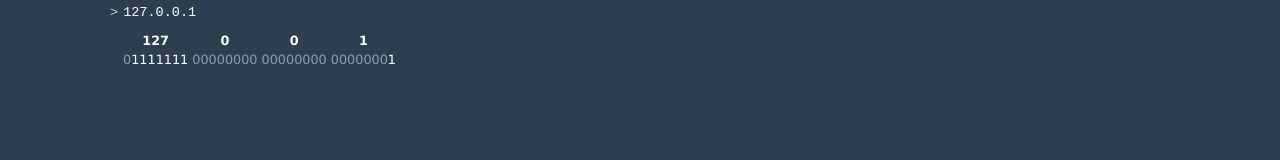
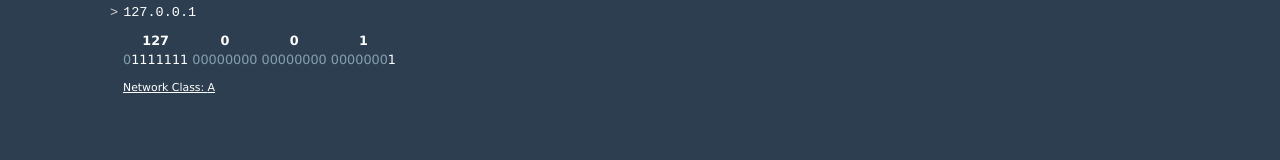
Before and after one commit to BorysLevytskyi/BitwiseCmd, a React (Create React App) app: page / in a window 1280 px wide. Shown: the part 127-287 px from the top of the page. Built offline with nearby package versions, Linux system fonts and the light colour scheme.

Commit message:
Add network class detection

```diff
--- a/src/commands.ts
+++ b/src/commands.ts
@@ -2,7 +2,7 @@ import HelpResult from './models/HelpResult';
 import AboutResult from './models/AboutResult';
 import UnknownCommandResult from './models/UnknownCommandResult';
 import ExpressionResult from './models/ExpressionResult';
-import ErrorResult from './models/ErrorResult';
+import {UnhandledErrorResult, ErrorResult} from './models/ErrorResults';
 import WahtsnewResult from './models/WhatsnewResult';
 import StringResult from './models/StringResult';
 import * as expression from './expression/expression';
@@ -10,7 +10,7 @@ import uuid from 'uuid/v4';
 import { CommandInput, CmdShell } from './core/cmd';
 import { ExpressionInput } from './expression/expression-interfaces';
 import AppState from './core/AppState';
-import {ipAddressParser} from './ipaddress/ip'
+import {InvalidIpAddress, IpAddress, ipAddressParser} from './ipaddress/ip'
 import IpAddressResult from './models/IpAddressResult';
 
 export default {
@@ -40,7 +40,12 @@ export default {
             canHandle: (input:string) => ipAddressParser.parse(input) != null,
             handle: function(c: CommandInput) {
                 var ipAddress = ipAddressParser.parse(c.input);
-                appState.addCommandResult(new IpAddressResult(c.input, ipAddress!));
+
+                if(ipAddress instanceof IpAddress)
+                    appState.addCommandResult(new IpAddressResult(c.input, ipAddress as IpAddress));
+
+                if(ipAddress instanceof InvalidIpAddress)
+                    appState.addCommandResult(new ErrorResult(c.input, `${c.input} value doesn't fall within the valid range of the IP address space`))
             }
         })
 
@@ -59,6 +64,6 @@ export default {
             handle: (c: CommandInput) => appState.addCommandResult(new UnknownCommandResult(c.input))
         });
 
-        cmd.onError((input: string, err: Error) => appState.addCommandResult(new ErrorResult(input, err)));
+        cmd.onError((input: string, err: Error) => appState.addCommandResult(new UnhandledErrorResult(input, err)));
     }
  }
--- a/src/components/DisplayResultView.tsx
+++ b/src/components/DisplayResultView.tsx
@@ -7,7 +7,7 @@ import ExpressionResult from '../models/ExpressionResult';
 import BitwiseOperationExpressionView from './results/expressions/BitwiseOperationExpressionView';
 import WhatsnewResult from '../models/WhatsnewResult';
 import WhatsnewResultView from './results/WhatsNewResultView';
-import ErrorResult from '../models/ErrorResult';
+import {UnhandledErrorResult, ErrorResult} from '../models/ErrorResults';
 import StringResult from '../models/StringResult';
 import IpAddressView from './results/IpAddressView';
 
@@ -56,9 +56,15 @@ export default class DisplayResult extends React.Component<DisplayResultProps> {
             return <p>{result.value}</p>
         }
 
+        if (result instanceof UnhandledErrorResult) {
+            return <div className="result">
+                    <div className="error">(X_X) Ooops.. Something ain' right: <strong>{result.error.message}</strong></div>
+               </div>
+        }
+
         if (result instanceof ErrorResult) {
             return <div className="result">
-                    <div className="error">(X_X) Ooops.. Something ain' right: <strong>{result.error.message}</strong></div>
+                    <div className="error">{result.errorMessage}</div>
                </div>
         }
 
--- /dev/null
+++ b/src/components/results/IpAddressView.css
@@ -0,0 +1 @@
+.ip-address-info { padding-top: 1em; font-size: 0.85em; vertical-align: middle;}
--- a/src/components/results/IpAddressView.tsx
+++ b/src/components/results/IpAddressView.tsx
@@ -1,8 +1,8 @@
 import React from 'react';
-import { IpAddress, OctetNumber } from '../../ipaddress/ip';
+import { IpAddress, OctetNumber, getNetworkClass } from '../../ipaddress/ip';
 import formatter from '../../core/formatter'
 import BinaryStringView from './BinaryString';
-
+import './IpAddressView.css';
 type IpAddressViewProps = {
     ipAddress: IpAddress
 };
@@ -31,23 +31,14 @@ export class IpAddressView extends React.Component<IpAddressViewProps>
                         <td>{this.bin(ip.thirdByte, 3)}</td>
                         <td>{this.bin(ip.fourthByte, 4)}</td>
                     </tr>
+                    <tr>
+                        <td colSpan={2} className="ip-address-info">
+                            <a href="https://www.wikiwand.com/en/Classful_network" target="_blank">Network Class: {getNetworkClass(this.props.ipAddress).toUpperCase()}</a>
+                        </td>
+                    </tr>
                 </tbody>
             </table>
-
         </div>
-    }
-
-    octet(number: number, octetNumber: OctetNumber) {
-        return <tr>
-        <td>{number}</td>
-            <td>
-                <BinaryStringView
-                    binaryString={fmt(number)}
-                    emphasizeBytes={false}
-                    allowFlipBits={true}
-                    onFlipBit={e => this.onFlippedBit(e.newBinaryString, octetNumber)} />
-            </td>
-        </tr>
     }
 
     bin(value: number, octetNumber: OctetNumber) {
--- a/src/ipaddress/ip.ts
+++ b/src/ipaddress/ip.ts
@@ -1,20 +1,36 @@
-const ipV4Rregex = /^([0-9]{1,3})\.([0-9]{1,3})\.([0-9]{1,3})\.([0-9]{1,3})$/;
+import formatter from '../core/formatter';
+
 
 export type OctetNumber = 1 | 2 | 3 | 4;
+export type NetworkClass = 'a' | 'b' | 'c' | 'd' | 'e';
 
+const ipV4Rregex = /^([0-9]{1,3})\.([0-9]{1,3})\.([0-9]{1,3})\.([0-9]{1,3})$/;
 const ipAddressParser = {
-    parse: function(input: string) : IpAddress | null {
+    parse: function(input: string) : IpAddress | InvalidIpAddress | null {
         const matches = ipV4Rregex.exec(input);
 
         if(matches == null || matches.length === 0)
             return null;
 
-        return new IpAddress(
-            parseInt(matches[1]),
-            parseInt(matches[2]),
-            parseInt(matches[3]),
-            parseInt(matches[4]),
-        )
+        const invalid = (n: number) => n < 0 || n > 255;
+
+        const first = parseInt(matches[1]);
+        const second = parseInt(matches[2]);
+        const third = parseInt(matches[3]);
+        const fourth = parseInt(matches[4]);
+
+        if(invalid(first) || invalid(second) || invalid(third) || invalid(fourth))
+            return new InvalidIpAddress(input);
+
+
+        return new IpAddress(first, second, third, fourth)
+    }
+}
+
+export class InvalidIpAddress {
+    input: string;
+    constructor(input: string) {
+        this.input = input;
     }
 }
 
@@ -54,4 +70,34 @@ export class IpAddress {
     }
 }
 
-export {ipAddressParser};
+
+
+const getNetworkClass = function (ipAddress: IpAddress) : NetworkClass {
+    const byte = ipAddress.firstByte;
+    const bineryRep = formatter.formatString(ipAddress.firstByte, 'bin');
+
+    const firstBitOne = (byte & 128) === 128;
+    const firstBitZero = (byte & 128) === 0;
+    const secondBitOne = (byte & 64) === 64;
+
+    const thirdBitOne = (byte & 32) === 32;
+    const thirdBitZero = (byte & 32) === 0;
+
+    const forthBitZero = (byte & 16) === 0;
+    const forthBitOne = (byte & 16) === 16;
+
+    // e: 1111
+
+    if(firstBitOne && secondBitOne && thirdBitOne && forthBitOne)
+        return 'e';
+
+    if(firstBitOne && secondBitOne && thirdBitOne && forthBitZero) // Start bits: 1110;
+        return 'd';
+
+    if(firstBitOne && secondBitOne && thirdBitZero) // Start bits: 110;
+        return 'c';
+
+    return firstBitOne ? 'b' : 'a';
+};
+
+export {ipAddressParser, getNetworkClass};
--- a/src/models/ErrorResult.ts
+++ /dev/null
@@ -1,9 +0,0 @@
-import CommandResult from './CommandResult';
-
-export default class ErrorResult extends CommandResult {
-    error: Error;
-    constructor(input: string, error : Error) {
-        super(input);
-        this.error = error;
-    }
-}
--- /dev/null
+++ b/src/models/ErrorResults.ts
@@ -0,0 +1,17 @@
+import CommandResult from './CommandResult';
+
+export class UnhandledErrorResult extends CommandResult {
+    error: Error;
+    constructor(input: string, error : Error) {
+        super(input);
+        this.error = error;
+    }
+}
+
+export class ErrorResult extends CommandResult {
+    errorMessage: string;
+    constructor(input: string, errorMessage : string) {
+        super(input);
+        this.errorMessage = errorMessage;
+    }
+}
```
Also changed, not shown: todo.txt, 1 other file (tests, documents, lock files or other folders).
